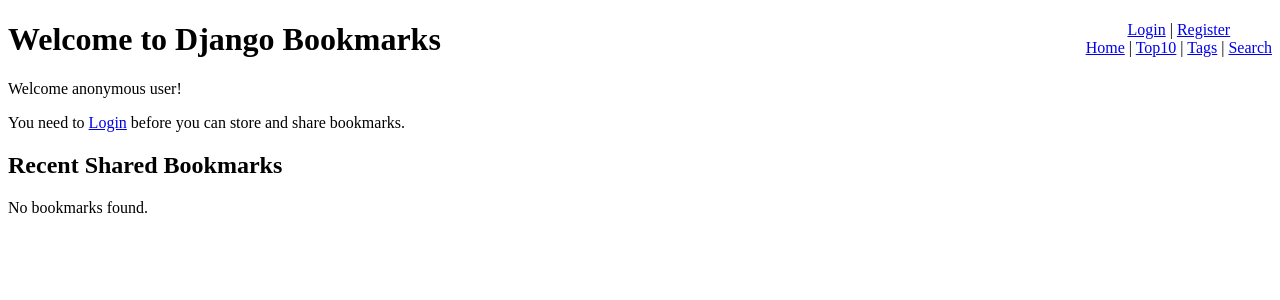
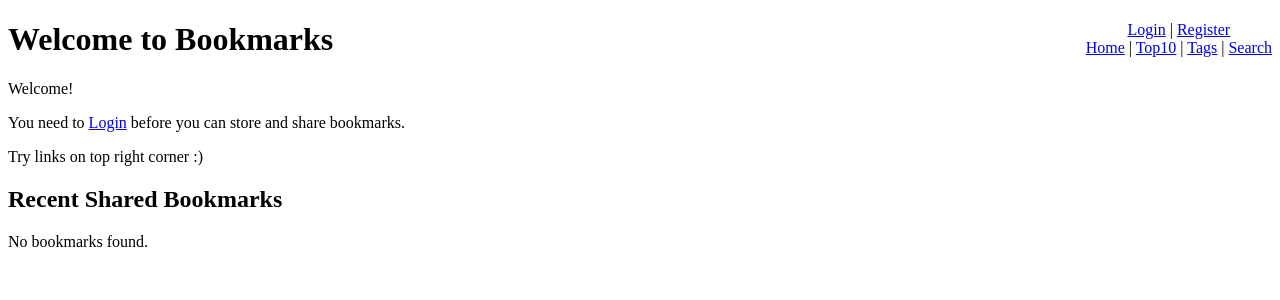
Before and after one commit to lulinqing/BookMarks, a Django app: template templates/main_page.html in a window 1280 px wide. Shown: the top 300 px of the page. Run offline with Django 3.2, Linux system fonts and the light colour scheme; the template is opened without the code that fills it, so the values that code supplies are empty.

Commit message:
fix minor issues

```diff
--- a/templates/base.html
+++ b/templates/base.html
@@ -2,7 +2,7 @@
     "http://www.w3.org/TR/xhtml1/DTD/xhtml1-transitional.dtd">
 <html>
 <head>
-    <title>Django Bookmarks | {% block title %}{% endblock %}</title>
+    <title>Bookmarks | {% block title %}{% endblock %}</title>
     <link rel="stylesheet" href="/site_media/style.css" type="text/css" />
     <script type="text/javascript" src="/site_media/jquery.js"></script>
     {% block external %}{% endblock %}
--- a/templates/main_page.html
+++ b/templates/main_page.html
@@ -1,14 +1,16 @@
 {% extends "base.html" %}
-{% block title %}Welcome to Django Bookmarks{% endblock %}
-{% block head %}Welcome to Django Bookmarks{% endblock %}
+{% block title %}Welcome to Bookmarks{% endblock %}
+{% block head %}Welcome to Bookmarks{% endblock %}
 {% block content %}
     {% if user.username %}
         <p>Welcome {{ user.username }}!</p>
         <p>Here you can store and share bookmarks!</p>
+        <p>Try links on top right corner :)</p>
     {% else %}
-        <p>Welcome anonymous user!</p>
+        <p>Welcome!</p>
         <p>You need to <a href="/login/">Login</a>
         before you can store and share bookmarks.</p>
+        <p>Try links on top right corner :)</p>
     {% endif %}
     <h2>Recent Shared Bookmarks</h2>
     {% include 'shared_bookmark_list.html' %}
--- a/templates/tag_cloud_page.html
+++ b/templates/tag_cloud_page.html
@@ -2,6 +2,7 @@
 {% block title %}Tag Cloud{% endblock %}
 {% block head %}Tag Cloud{% endblock %}
 {% block content %}
+    <p>Used Tags:</p>
     <div id="tag-cloud">
         {% for tag in tags %}
             <a href="/tag/{{ tag.name|urlencode }}/" class="tag-cloud-{{ tag.weight }}">{{ tag.name|escape }}</a>
```
Also changed, not shown: bookmarks/views.py (+16 -15 lines), templates/comments/form.html (+4 -4 lines), 1 other file.
